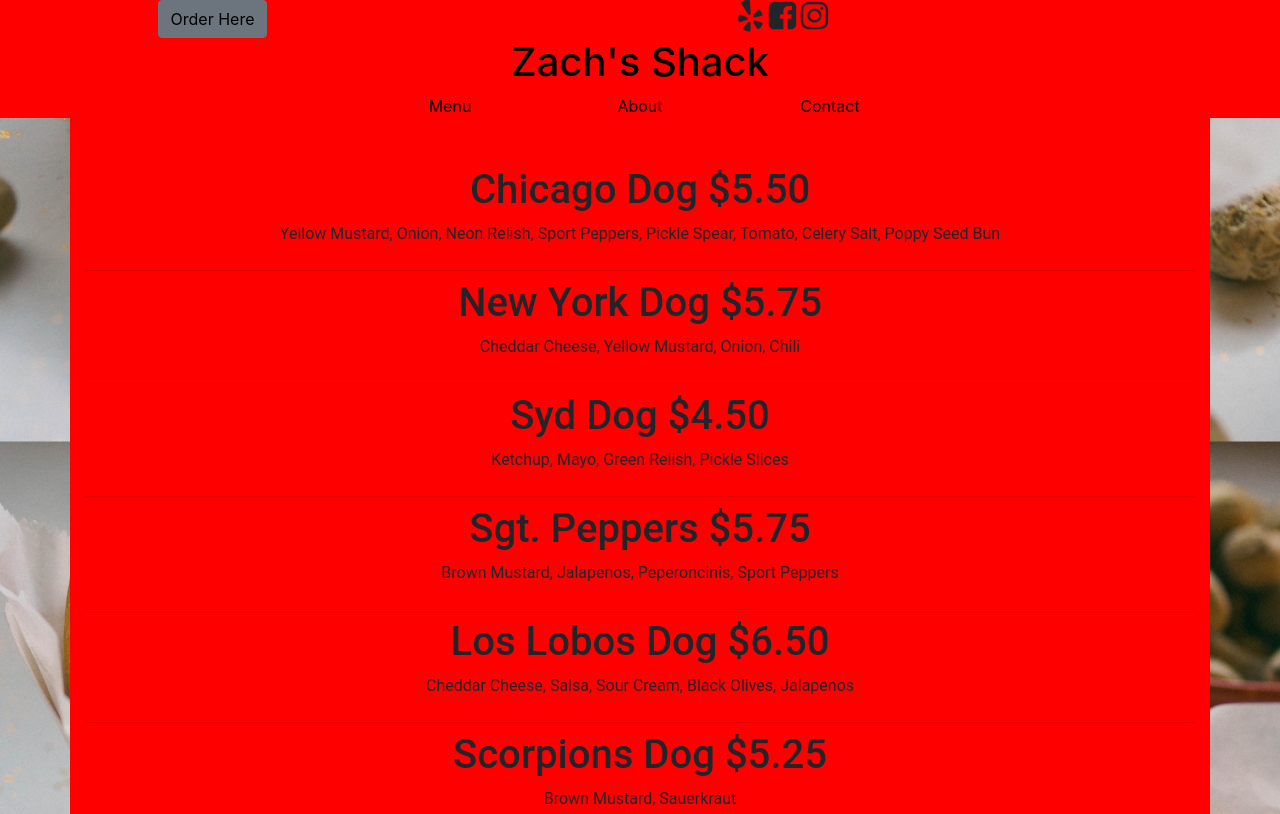
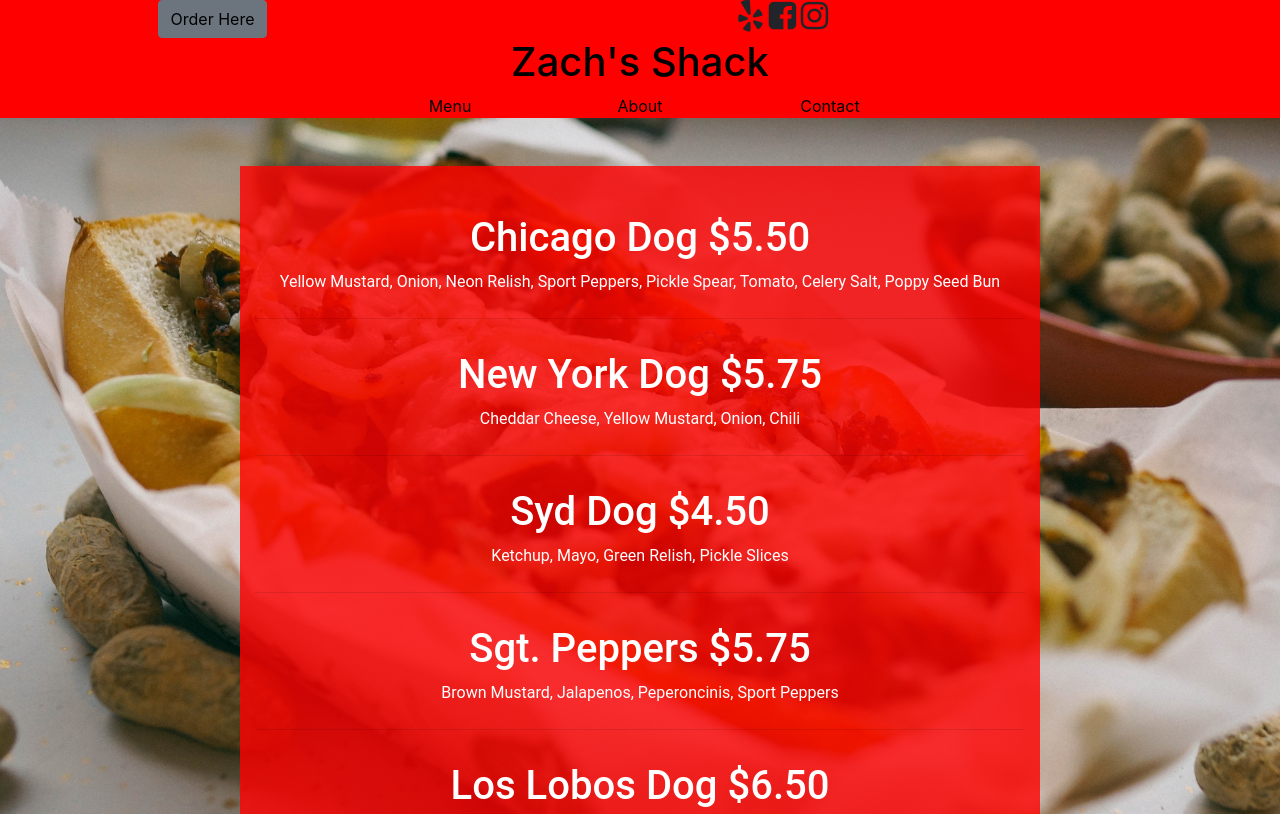
Before and after one commit to GrailsoftTechnologies/zachsShack, a React (Create React App) app: page /#/menu in a window 1280 px wide. Shown: the top 814 px of the page. Built offline with nearby package versions, Linux system fonts and the light colour scheme.

Commit message:
change styling for about and menu, fixed background image

```diff
--- a/src/components/About/styles.css
+++ b/src/components/About/styles.css
@@ -1,4 +1,5 @@
 .aboutText {
-	background-color: #AFAF78;
-	color: #A65A4E;
+	background-color: rgba(255, 0, 0, 0.8);
+	padding-top: 16px;
+	color: white;
 }
--- a/src/components/AltMenu/styles.css
+++ b/src/components/AltMenu/styles.css
@@ -1,8 +1,23 @@
 .AltMenu {
-	background-color: red;
-	padding-top: 48px;
+	background-color: rgba(255, 0, 0, 0.8);
+	padding-top: 16px;
+	color: white;
+}
+
+.AltMenu .row{
+	margin-top: 32px;
 }
 
 .dogType {
 	font-family: 'Roboto';
 }
+
+.AltMenu .container{
+	max-width: 500px;
+}
+
+@media (min-width: 992px){
+	.AltMenu{
+		max-width: 800px !important;
+	}
+}
--- a/src/components/Router/styles.css
+++ b/src/components/Router/styles.css
@@ -3,5 +3,7 @@
 	background-color: #AFAF78;
 	background-image: url('../../img/unsplashhotdog.jpg');
 	background-position: center;
-	background-size: contain;
+	background-size: cover;
+	background-attachment: fixed;
+	padding-top: 48px;
 }
```
